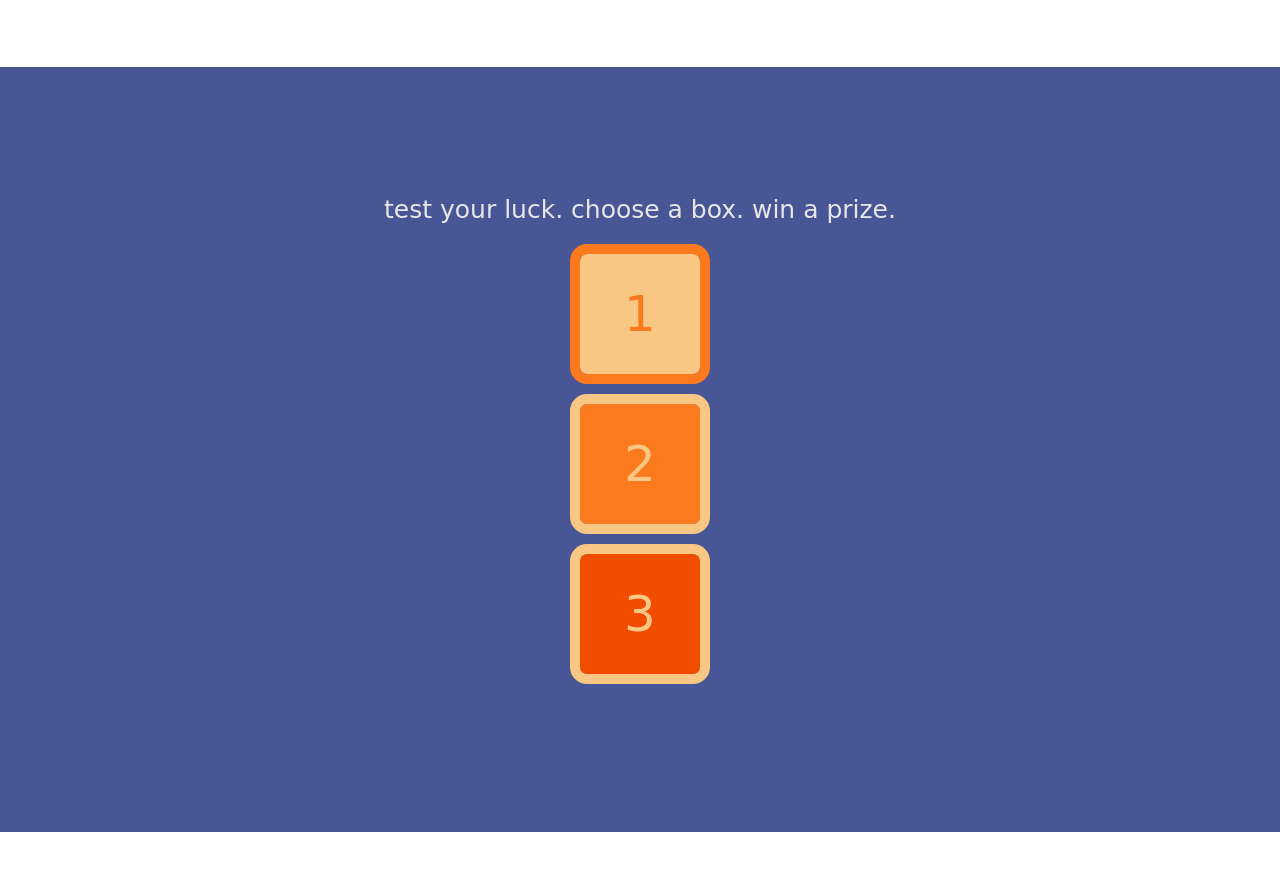
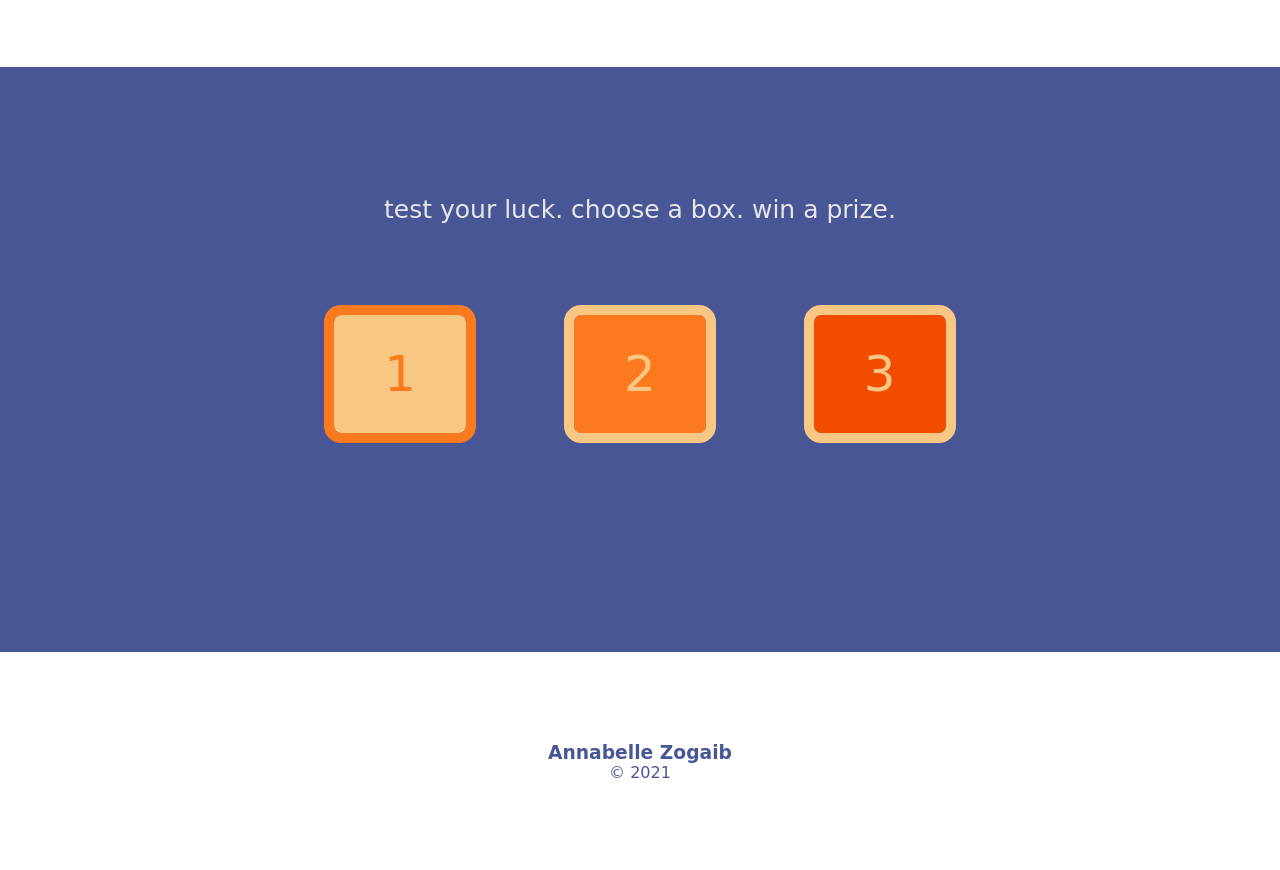
Before and after one commit to azogaib/m5-hw8-zogaib-annabelle, a plain HTML site: page index.html in a window 1280 px wide. Shown: the part 170-1040 px from the top of the page. Before the commit the page ends 1002 px from the top, so only its background shows below. Drawn offline with Linux system fonts and the light colour scheme; a web font is replaced by a local one.

Commit message:
Add tablet CSS

```diff
--- a/index.html
+++ b/index.html
@@ -28,6 +28,11 @@
       <div id="losses"></div>
     </div>
   </main>
+  <footer>
+    <h3>Annabelle Zogaib</h3>
+    <p>&#169; 2021</p>
+
+  </footer>
   <script src="index.js"></script>
 </body>
 </html>
--- a/styles.css
+++ b/styles.css
@@ -32,7 +32,7 @@ h1 {
 .box {
   width: 120px;
   height: 120px;
-  margin: 30px auto;
+  margin: 50px auto;
   font-size: 50px;
   border-radius: 7px;
   line-height: 120px;
@@ -55,3 +55,41 @@ h1 {
   color: #F9C784;
   outline: 10px solid #F9C784;
 }
+
+footer {
+  padding: 7%;
+  color: #485696;
+}
+
+
+/* Media Queries */
+
+@media (min-width: 700px) {
+  .box {
+    display: inline;
+    width: 140px;
+    height: 140px;
+    margin: 50px;
+    font-size: 50px;
+    padding: 30px 50px;
+    border-radius: 7px;
+    line-height: 140px;
+  }
+  .boxes {
+    padding: 80px 0;
+  }
+  .score {
+    display: flex;
+    justify-content: center;
+  }
+  #wins {
+    padding: 0 20px;
+  }
+  #losses {
+    padding: 0 20px;
+  }
+}
+
+@media (min-width: 1000px) {
+
+}
```
